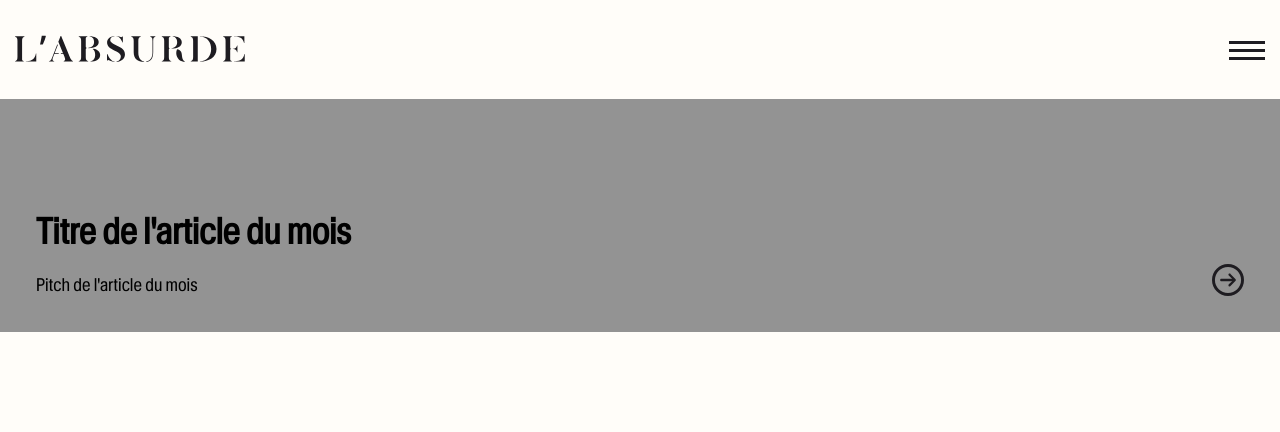
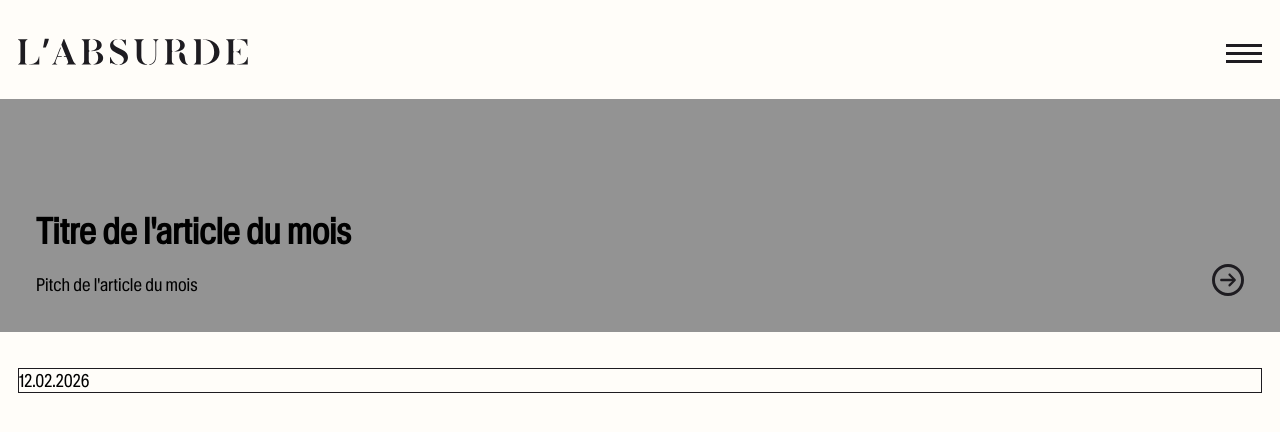
Before and after one commit to GiuliaCariulo/absurde_starterkit, a website built with Parcel: page src/index.html in a window 1280 px wide. Built offline with nearby package versions, Linux system fonts and the light colour scheme.

Commit message:
starting with article.card

```diff
--- a/src/index.html
+++ b/src/index.html
@@ -208,6 +208,13 @@
           </svg>
         </a>
       </section>
+      <section>
+        <article class="card-mobile">
+          <div>
+            <time datetime="2026-02-12">12.02.2026</time>
+          </div>
+        </article>
+      </section>
     </main>
     <script src="js/main.js" type="module"></script>
   </body>
--- a/src/scss/_base.scss
+++ b/src/scss/_base.scss
@@ -11,14 +11,6 @@ a {
 img,
 video {
   display: block;
-}
-
-@font-face {
-  font-family: "Waldenburg";
-  src:
-    url("../fonts/KMRWaldenburg-Condensed.woff2") format("woff2"),
-    url("../fonts/KMRWaldenburg-CondensedLight.woff2") format("woff2"),
-    url("../fonts/KMRWaldenburg-CondensedMedium.woff2") format("woff2");
 }
 
 html {
@@ -38,5 +30,5 @@ h1 {
 }
 
 section {
-  margin-bottom: 30px;
+  margin-bottom: 2rem;
 }
--- a/src/scss/_font.scss
+++ b/src/scss/_font.scss
@@ -0,0 +1,11 @@
+@font-face {
+  font-family: "Waldenburg";
+  src:
+    url("../fonts/KMRWaldenburg-Condensed.woff2") format("woff2"),
+    url("../fonts/KMRWaldenburg-CondensedLight.woff2") format("woff2"),
+    url("../fonts/KMRWaldenburg-CondensedMedium.woff2") format("woff2");
+}
+
+section {
+  padding: 0 1rem;
+}
--- a/src/scss/_layout.scss
+++ b/src/scss/_layout.scss
@@ -12,7 +12,7 @@ html {
 header {
   width: 100%;
   position: fixed;
-  padding: 15px 15px;
+  padding: 1rem;
 }
 
 main {
--- a/src/scss/main.scss
+++ b/src/scss/main.scss
@@ -5,3 +5,4 @@
 @import "modules/menu";
 @import "modules/accordion";
 @import "modules/month";
+@import "modules/card";
--- /dev/null
+++ b/src/scss/modules/_card.scss
@@ -0,0 +1,3 @@
+article.card-mobile {
+  border: 1px solid var(--color-black);
+}
--- a/src/scss/modules/_month.scss
+++ b/src/scss/modules/_month.scss
@@ -1,3 +1,7 @@
+section.month-hero {
+  padding: 0;
+}
+
 .month-hero a {
   padding: 6rem 2rem 2rem;
   background-color: var(--color-substitution);
```
